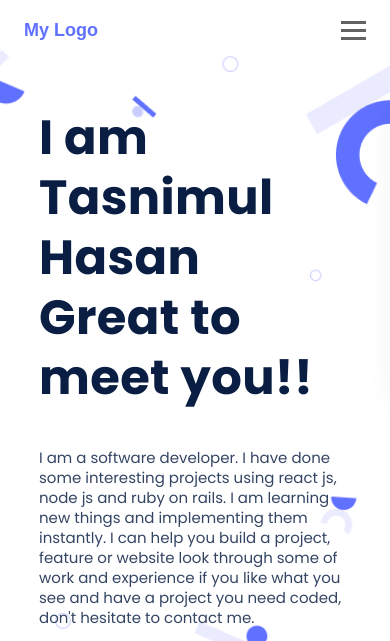
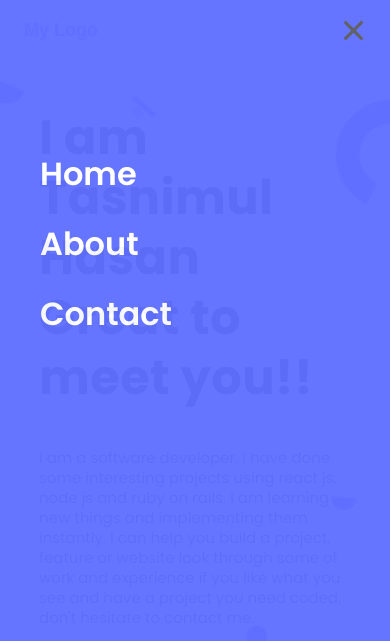
Before and after one commit to tasnimulhasan07/menu, a website: page index.html in a window 390 px wide. Both pictures are taken after a click on the element 353 px from the left and 30 px from the top of the page. Shown: the top 641 px of the page. Drawn offline with Linux system fonts and the light colour scheme.

Commit message:
update html css and js to create menu
creqte hamburger menu

```diff
--- a/scrpt.js
+++ b/script.js
@@ -7,6 +7,6 @@ hamburger.addEventListener("click", () => {
 })
 document.querySelectorAll(".nav-link").forEach(n => n. addEventListener("click", () =>{
     hamburger.classList.remove("active");
-    hamburger.classList.remove("active");
+    navMenu.classList.remove("active");
 
 }))
--- a/styles.css
+++ b/styles.css
@@ -2,6 +2,10 @@ body {
   font-family: sans-serif;
   background-color: #f7f7f9;
   margin: 0;
+}
+
+.blur {
+  filter: blur(10px);
 }
 
 ul {
@@ -11,6 +15,12 @@ ul {
 h2 {
   font-size: 32px;
   color: #344563;
+}
+
+header {
+  width: 100%;
+  top: 0;
+  left: 0;
 }
 
 p {
@@ -76,6 +86,17 @@ a {
   font-size: 18px;
   font-weight: 700;
   color: #6070ff;
+  animation: rotation 2.5s;
+}
+
+@keyframes rotation {
+  0% {
+    transform: rotate(0deg) scale(0);
+  }
+
+  100% {
+    transform: rotate(360deg);
+  }
 }
 
 .intro {
@@ -135,6 +156,12 @@ a {
   box-shadow: 0 0 3px rgba(0, 0, 0, 0.1);
   border-radius: 8px;
   overflow: hidden;
+}
+
+.card:hover {
+  transform: scale(1.1);
+  filter: drop-shadow(0 48px 48px rgba(37, 47, 137, 0.08));
+  border: 2px solid #a7aeff;
 }
 
 .card img {
@@ -283,7 +310,7 @@ a {
 
 .languages p {
   margin-left: 20px;
-  max-width: 20px;
+  width: auto;
 }
 
 .skill__paragraph {
@@ -629,28 +656,62 @@ a {
 @media only screen and (max-width: 768px) {
   .nav-menu {
     position: fixed;
-    left: 100%;
-    top: 5rem;
+    left: 110%;
+    top: 0;
     flex-direction: column;
-    background-color: #fff;
     width: 100%;
-    border-radius: 10px;
-    text-align: center;
+    float: left;
     transition: 0.3s;
     box-shadow: 0 10px 27px rgba(0, 0, 0, 0.05);
+    background-color: #6070ff;
+    margin: 0;
+    border-radius: 0;
+    overflow: visible;
   }
 
   .nav-menu.active {
     left: 0;
+    opacity: 0.96;
+    align-items: flex-start;
+    padding-bottom: 100%;
+    padding-top: 100px;
   }
 
   .nav-item {
-    margin: 40px 0;
+    margin: 20px 0;
+    margin-top: 50px;
+  }
+
+  .nav-link {
+    position: absolute;
+    color: #fff;
+    font-family: Poppins, sans-serif;
+    font-style: normal;
+    font-weight: 600;
+    font-size: 32px;
+    align-items: flex-start;
+    display: flex;
+    justify-content: space-around;
   }
 
   .hamburger {
     display: block;
-    cursor: pointer;
+  }
+
+  .hamburger.active .bar:nth-child(2) {
+    opacity: 0;
+  }
+
+  .hamburger.active .bar:nth-child(1) {
+    transform: translateY(8px) rotate(45deg);
+  }
+
+  .hamburger.active .bar:nth-child(3) {
+    transform: translateY(-8px) rotate(-45deg);
+  }
+
+  .hamburger.active .div {
+    filter: blur(10px);
   }
 
   .desktop {
```
